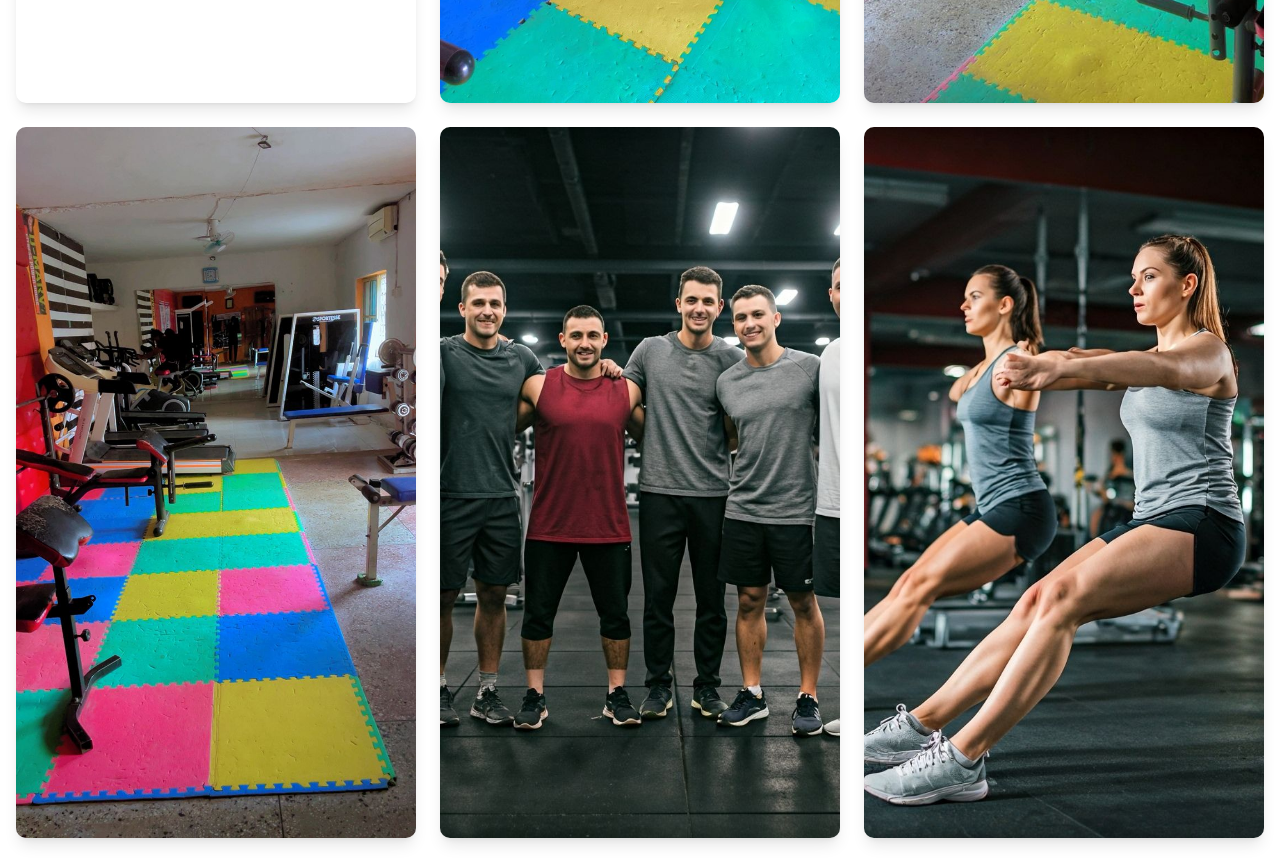
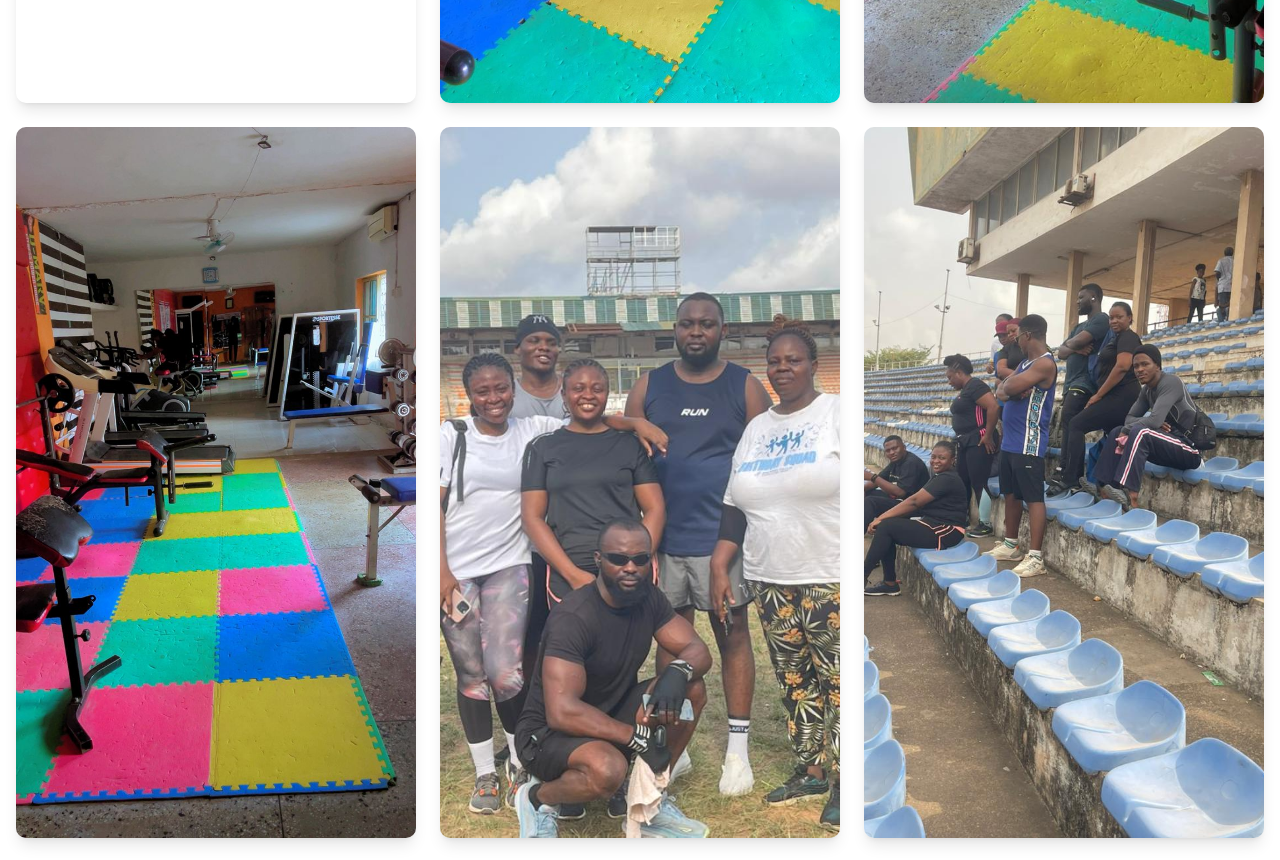
Before and after one commit to Ethicdev07/D-MarvFitness, a Next.js app: page /gallery in a window 1280 px wide. Shown: the part 1880-2740 px from the top of the page. Built offline with nearby package versions, Linux system fonts and the light colour scheme; grey boxes are pictures that could not be loaded.

Commit message:
new files added

```diff
--- a/app/contact/page.tsx
+++ b/app/contact/page.tsx
@@ -42,7 +42,7 @@ export default function ContactPage() {
     <main className="min-h-screen bg-background">
       <Header />
 
-      {/* Hero Section */}
+
       <section className="pt-24 pb-16 bg-gradient-to-br from-red-50 to-white">
         <div className="container mx-auto px-4">
           <div className="text-center mb-16">
@@ -57,11 +57,11 @@ export default function ContactPage() {
         </div>
       </section>
 
-      {/* Contact Info & Form */}
+
       <section className="py-16">
         <div className="container mx-auto px-4">
           <div className="grid lg:grid-cols-2 gap-12">
-            {/* Contact Information */}
+
             <div className="animate-fade-in-up">
               <h2 className="text-3xl font-bold text-foreground mb-8">Contact Information</h2>
 
@@ -109,7 +109,7 @@ export default function ContactPage() {
                   </div>
                   <div>
                     <h3 className="text-lg font-semibold text-foreground mb-1">Email</h3>
-                    <p className="text-muted-foreground">info@dmarvfitness.com</p>
+                    <p className="text-muted-foreground">Adadusunday0@gmail.com</p>
                   </div>
                 </div>
 
@@ -134,7 +134,6 @@ export default function ContactPage() {
               </div>
             </div>
 
-            {/* Contact Form */}
             <div className="animate-fade-in-up">
               <h2 className="text-3xl font-bold text-foreground mb-8">Send us a Message</h2>
 
@@ -211,7 +210,7 @@ export default function ContactPage() {
 
                 <div>
                   <label htmlFor="message" className="block text-sm font-semibold text-foreground mb-2">
-                    Message *
+                    Message
                   </label>
                   <textarea
                     id="message"
@@ -234,7 +233,7 @@ export default function ContactPage() {
         </div>
       </section>
 
-      {/* Map Section */}
+
       <section className="py-16 bg-gray-50">
         <div className="container mx-auto px-4">
           <div className="text-center mb-12">
--- a/app/gallery/page.tsx
+++ b/app/gallery/page.tsx
@@ -37,14 +37,14 @@ export default function GalleryPage() {
       category: "Facilities",
     },
     {
-      src: "/gym-members-celebrating-achievement.jpg",
+      src: "/community1.jpeg",
       alt: "Members celebrating fitness achievements",
       category: "Community",
     },
     {
-      src: "/functional-fitness-training.jpg",
+      src: "/community2.jpeg",
       alt: "Functional fitness training",
-      category: "Training",
+      category: "Community",
     },
     {
       src: "/gym6.jpeg",
--- a/components/footer.tsx
+++ b/components/footer.tsx
@@ -107,7 +107,7 @@ export default function Footer() {
               <p className="text-gray-600 text-sm">
                 Phone: +2347046068541
                 <br />
-                Email: info@dmarvfitness.com
+                Email: Adadusunday0@gmail.com
               </p>
               <div className="flex space-x-4 pt-2">
                 {socialLinks.map((social, index) => (
--- a/components/gallery.tsx
+++ b/components/gallery.tsx
@@ -72,7 +72,7 @@ export default function Gallery() {
           ))}
         </div>
 
-        {/* Lightbox */}
+
         {selectedImage && (
           <div className="fixed inset-0 bg-black/90 z-50 flex items-center justify-center p-4">
             <div className="relative max-w-4xl max-h-full">
--- a/components/header.tsx
+++ b/components/header.tsx
@@ -28,7 +28,7 @@ export default function Header() {
   return (
     <header
       className={`fixed top-0 left-0 right-0 z-50 transition-all duration-300 ${
-        isScrolled ? "bg-background/95 backdrop-blur-md shadow-lg" : "bg-black/20 backdrop-blur-sm"
+        isScrolled ? "bg-background/95 backdrop-blur-md shadow-lg" : "bg-black/50 backdrop-blur-sm"
       }`}
     >
       <div className="container mx-auto px-4 py-4">
```
Also changed, not shown: public/community1.jpeg (added), public/community2.jpeg (added).
